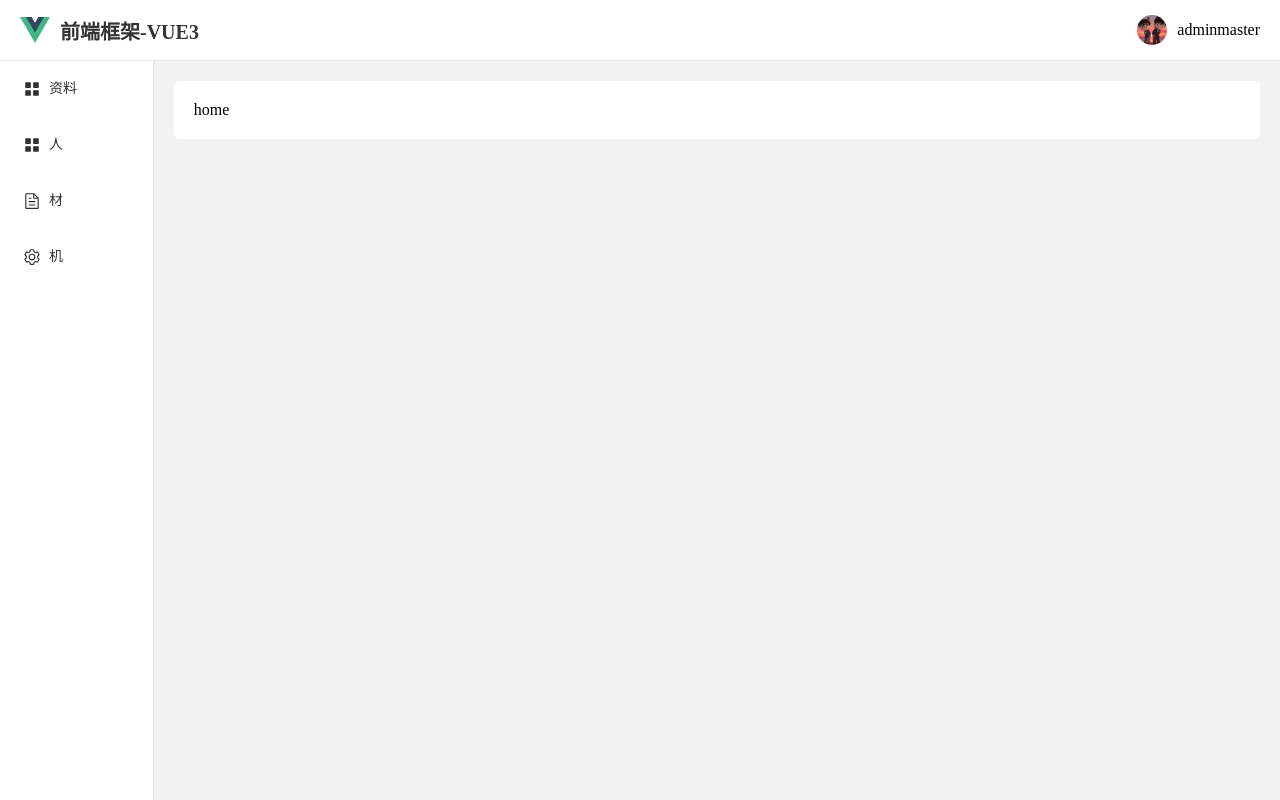
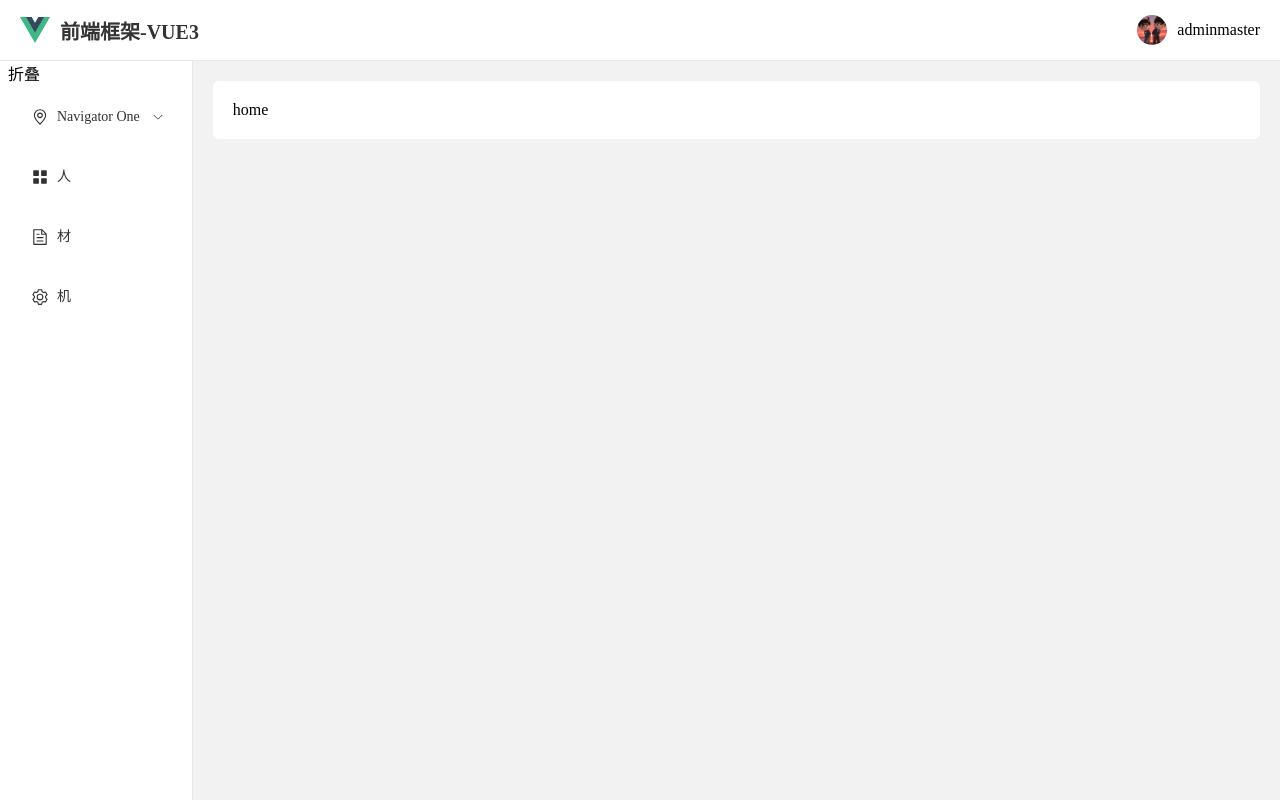
Before and after one commit to Silin7/sancai-website, a Vue app: page / in a window 1280 px wide. Built offline with nearby package versions, Linux system fonts and the light colour scheme.

Commit message:
sidemenu

```diff
--- a/src/App.vue
+++ b/src/App.vue
@@ -10,9 +10,7 @@ const routeInfo = useRoute()
   <div v-if="!routeInfo.meta.fullScreen">
     <component :is="headmenu" ref="headmenuRef" />
     <div class="container-content">
-      <div class="container-side">
-        <component :is="sidemenu" ref="sidemenuRef" />
-      </div>
+      <component :is="sidemenu" ref="sidemenuRef" />
       <div class="container-main">
         <RouterView />
       </div>
--- a/src/components/sidemenu.vue
+++ b/src/components/sidemenu.vue
@@ -7,7 +7,7 @@ import {
 } from '@element-plus/icons-vue'
 
 import router from '@/router/index'
-import { onMounted } from 'vue'
+import { onMounted, ref } from 'vue'
 
 const handleOpen = (key: string, keyPath: string[]) => {
   console.log('handleOpen', key, keyPath)
@@ -19,34 +19,47 @@ const handleClose = (key: string, keyPath: string[]) => {
 onMounted(() => {
   console.log('-------->', router.options.routes)
 })
+const isCollapse: any = ref(false)
+function isCollapseClick() {
+  console.log('-------->', isCollapse.value)
+  isCollapse.value = !isCollapse.value
+}
 </script>
 
 <template>
-  <div>
-    <el-menu @open="handleOpen" @close="handleClose">
-      <!-- <el-sub-menu index="1">
+  <div style="padding: 0 8px;">
+    <div @click="isCollapseClick">折叠</div>
+    <el-menu :collapse="isCollapse" @open="handleOpen" @close="handleClose">
+      <el-sub-menu index="1">
         <template #title>
           <el-icon>
             <location />
           </el-icon>
           <span>Navigator One</span>
         </template>
-<el-menu-item-group title="Group One">
-  <el-menu-item index="1-1">item one</el-menu-item>
-  <el-menu-item index="1-2">item two</el-menu-item>
-</el-menu-item-group>
-<el-menu-item-group title="Group Two">
-  <el-menu-item index="1-3">item three</el-menu-item>
-</el-menu-item-group>
-<el-sub-menu index="1-4">
-  <template #title>item four</template>
-  <el-menu-item index="1-4-1">item one</el-menu-item>
-</el-sub-menu>
-</el-sub-menu> -->
-      <el-menu-item index="1">
-        <el-icon><icon-menu /></el-icon>
-        <span>资料</span>
-      </el-menu-item>
+        <el-menu-item index="1-1">
+          <el-icon><icon-menu /></el-icon>
+          <span>item one</span>
+        </el-menu-item>
+        <el-menu-item index="1-2">
+          <el-icon><icon-menu /></el-icon>
+          <span>item two</span>
+        </el-menu-item>
+        <el-menu-item index="1-3">
+          <el-icon><icon-menu /></el-icon>
+          <span>item three</span>
+        </el-menu-item>
+        <el-sub-menu index="1-4">
+          <template #title>
+            <el-icon><icon-menu /></el-icon>
+            <span>item four</span>
+          </template>
+          <el-menu-item index="1-4-1">
+            <el-icon><icon-menu /></el-icon>
+            <span>item four - one</span>
+          </el-menu-item>
+        </el-sub-menu>
+      </el-sub-menu>
       <el-menu-item index="2">
         <el-icon><icon-menu /></el-icon>
         <span>人</span>
@@ -71,4 +84,43 @@ onMounted(() => {
 .el-menu {
   border-right: 0 !important;
 }
+
+.el-menu--popup {
+  border-radius: 5px !important;
+  border: 1px solid red !important;
+}
+
+.el-menu-item span {
+  display: inline-block;
+  white-space: nowrap;
+  overflow: hidden;
+  text-overflow: ellipsis;
+  font-size: 14px;
+  /* width: 90px; */
+}
+
+.el-sub-menu {
+  box-sizing: border-box;
+  margin: 4px 0;
+}
+
+.el-sub-menu__title {
+  box-sizing: border-box;
+  margin: 4px 0;
+  border-radius: 5px;
+}
+
+.el-sub-menu__title:hover {
+  background-color: red !important;
+}
+
+.el-menu-item {
+  box-sizing: border-box;
+  margin: 4px 0;
+  border-radius: 5px;
+}
+
+.el-menu-item:hover {
+  background-color: red !important;
+}
 </style>
--- a/src/main.ts
+++ b/src/main.ts
@@ -3,7 +3,7 @@ import { createApp } from 'vue'
 import App from './App.vue'
 import router from './router'
 import pinia from './store'
-import '@/styleSheet/index.css'
+import '@/styleSheet/index.scss'
 
 import ElementPlus from 'element-plus'
 import 'element-plus/dist/index.css'
@@ -14,6 +14,8 @@ app.use(router)
 app.use(pinia)
 app.use(ElementPlus)
 
+
+
 // 全局注册 Element Plus 图标
 for (const [key, component] of Object.entries(ElementPlusIconsVue)) {
   app.component(key, component)
--- a/src/styleSheet/index.css
+++ b/src/styleSheet/index.scss
@@ -6,11 +6,8 @@
   border-top: 1px solid #e2e8f0;
 }
 
-.container-side {
-  width: 180px;
-}
-
 .container-main {
+  box-sizing: border-box;
   padding: 20px;
   width: 100%;
   background-color: #f2f2f2;
```
